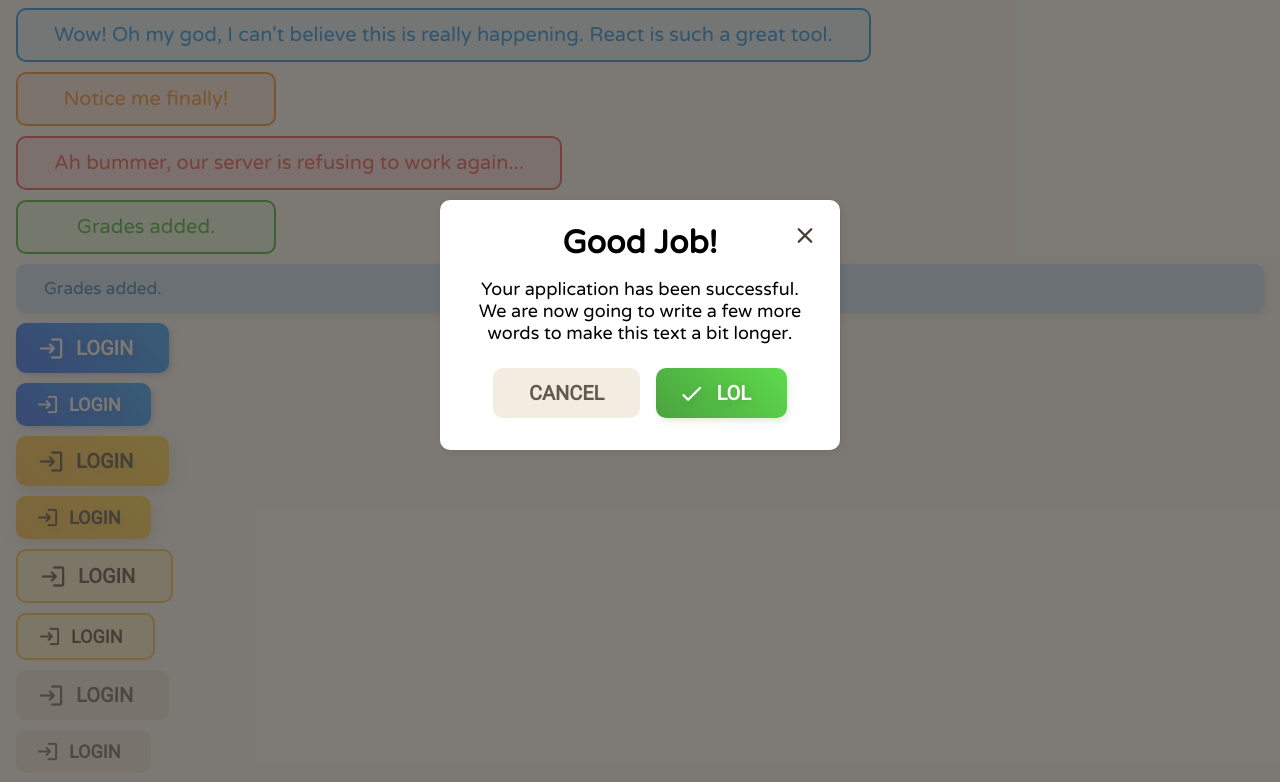
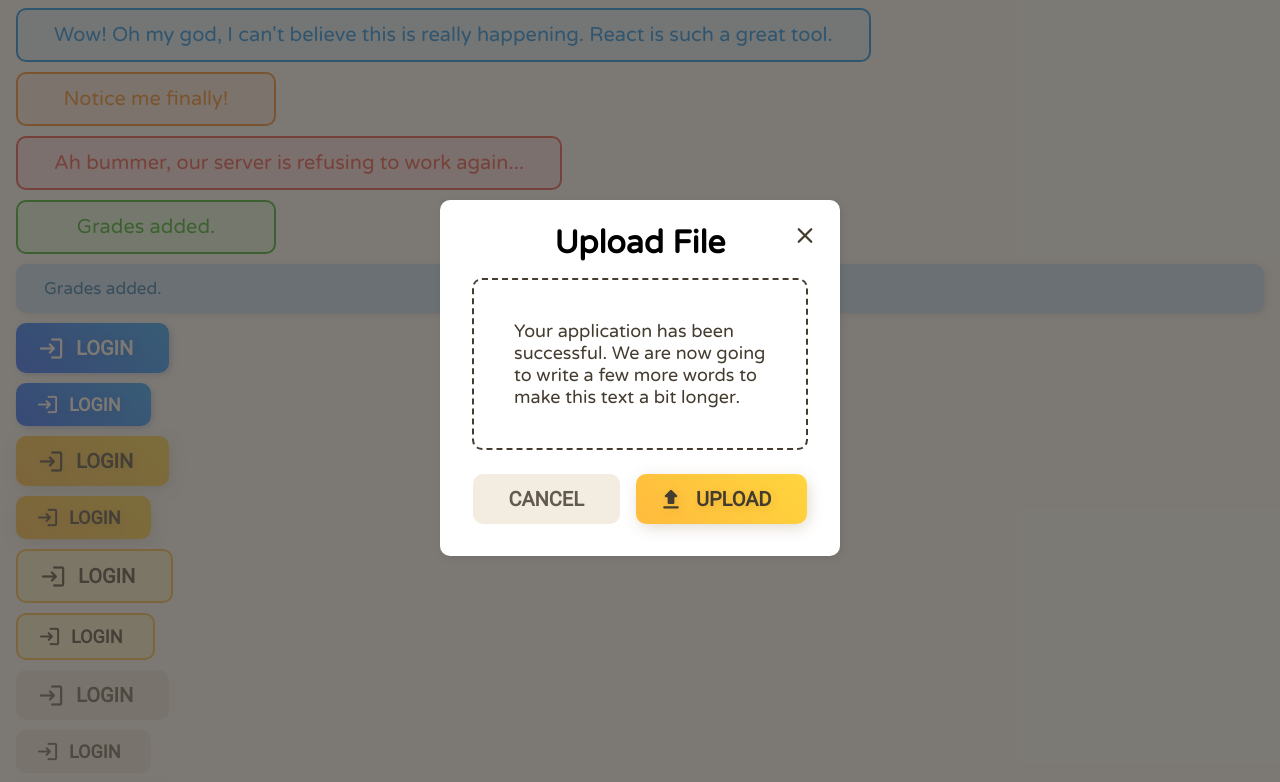
Before and after one commit to Anananas42/studento-frontend-lib, a React (Create React App) app: page / in a window 1280 px wide. Shown: the top 782 px of the page. Built offline with nearby package versions, Linux system fonts and the light colour scheme.

Commit message:
Add: PopupUpload.tsx

```diff
--- a/src/App.tsx
+++ b/src/App.tsx
@@ -15,6 +15,7 @@ import { IconL } from './studento-library/buttons/shared/Icon';
 import PopupSuccess from './studento-library/popups/components/PopupSuccess';
 import PopupDelete from './studento-library/popups/components/PopupDelete';
 import PopupConfirm from './studento-library/popups/components/PopupConfirm';
+import PopupUpload from './studento-library/popups/components/PopupUpload';
 
 const StyledApp = styled.div`
   font-family: 'Varela Round', sans-serif;
@@ -72,7 +73,7 @@ function App() {
                 <BtnDangerM icon={"login"} isAfter={false} onClick={() => console.log("Pressed")}>LOGIN</BtnDangerM>
                 <BtnCloseL onClick={() => console.log("Pressed")}>LOGIN</BtnCloseL>
                 <BtnCloseM onClick={() => console.log("Pressed")}>LOGIN</BtnCloseM>
-                <PopupConfirm title={"Good Job!"} event={() => console.log("deleting")} btnText={"lol"}>Your application has been successful. We are now going to write a few more words to make this text a bit longer.</PopupConfirm>
+                <PopupUpload title={"Upload File"} event={() => console.log("uploading")} btnText={"Upload"}>Your application has been successful. We are now going to write a few more words to make this text a bit longer.</PopupUpload>
               </div>
             </ThemeProvider>
           </StyledApp>
--- a/src/studento-library/popups/base-components/PopupBase.tsx
+++ b/src/studento-library/popups/base-components/PopupBase.tsx
@@ -77,7 +77,7 @@ interface IPopupBaseProps {
 
 const PopupBase:FC<IPopupBaseProps> = (props) => {
     const { borderRadius } = useThemeContext();
-    const { title, sidenote, children, isOpened, setIsOpened } = props;
+    const { title, sidenote, children, isOpened, setIsOpened, width } = props;
     const PopupBaseRef = createRef<any>();
 
     useEffect(() => {
@@ -102,7 +102,7 @@ const PopupBase:FC<IPopupBaseProps> = (props) => {
 
     return (
         <StyledBackground isOpened={isOpened}>
-            <StyledPopupWrapper ref={PopupBaseRef}>
+            <StyledPopupWrapper ref={PopupBaseRef} width={width}>
                 <StyledPopupContent borderRadius={borderRadius}>
                     <StyledTitle>{title}</StyledTitle>
                     <BtnCloseL onClick={() => setIsOpened(false)}/>
--- /dev/null
+++ b/src/studento-library/popups/components/PopupUpload.tsx
@@ -0,0 +1,56 @@
+import { FC, useState } from "react";
+import PopupBase from "../base-components/PopupBase";
+import { BtnPrimaryL } from "../../buttons/components/BtnPrimary";
+import { BtnTertiaryL } from "../../buttons/components/BtnTertiary";
+import styled from "styled-components";
+import { useThemeContext } from "../../ThemeProvider";
+
+interface IPopupConfirm {
+    title: string;
+    children?: string;
+    sidenote?: string;
+    btnText: string;
+    event: Function;
+}
+
+interface IStyledUpload {
+    borderRadius: string;
+    fill: string;
+}
+
+const StyledButtons = styled.div`
+    display: flex;
+    flex-flow: row nowrap;
+    width: 100%;
+    justify-content: center;
+    gap: 16px;
+    margin-top: 24px;
+`;
+
+const StyledUpload = styled.div<IStyledUpload>`
+    padding: 40px;
+    border: 2px dashed;
+    color: ${props => props.fill};
+    border-radius: ${props => props.borderRadius};
+    text-align: "center";
+`;
+
+const PopupConfirm:FC<IPopupConfirm> = (props) => {
+    const { borderRadius, colors } = useThemeContext();
+    const { title, children, btnText, event, sidenote } = props;
+    const [ isOpened, setIsOpened ] = useState<boolean>(true);
+
+    return (
+        <PopupBase title={title} isOpened={isOpened} setIsOpened={setIsOpened} sidenote={sidenote}>
+            <StyledUpload borderRadius={borderRadius} fill={colors.fill}>
+                {children}
+            </StyledUpload>
+            <StyledButtons>
+                <BtnTertiaryL onClick={() => setIsOpened(false)}>cancel</BtnTertiaryL>
+                <BtnPrimaryL icon={"upload"} onClick={() => {setIsOpened(false); event()}}>{btnText}</BtnPrimaryL>
+            </StyledButtons>
+        </PopupBase>
+    )
+}
+
+export default PopupConfirm;
```
